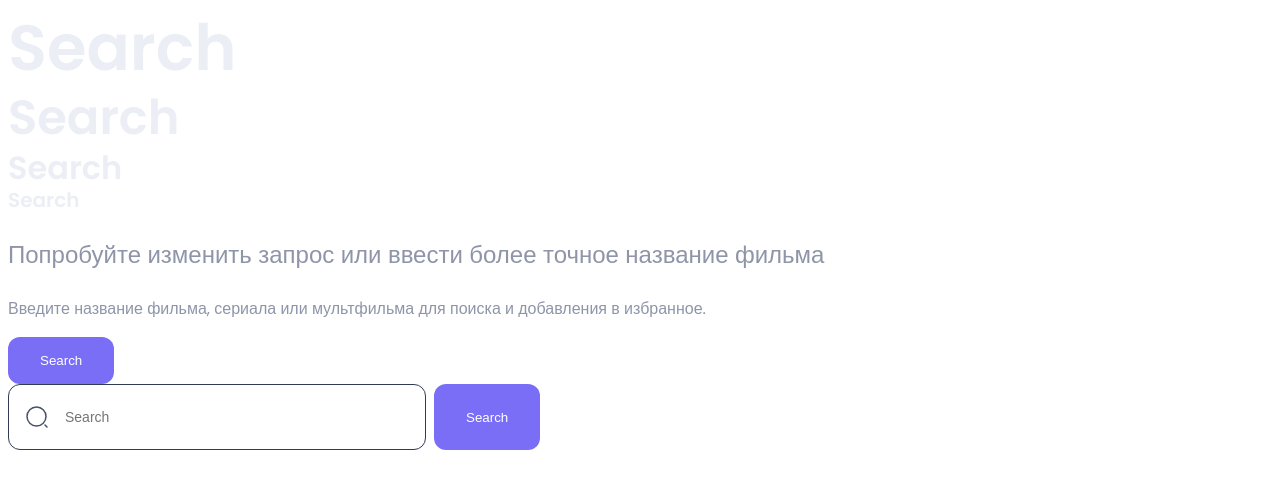
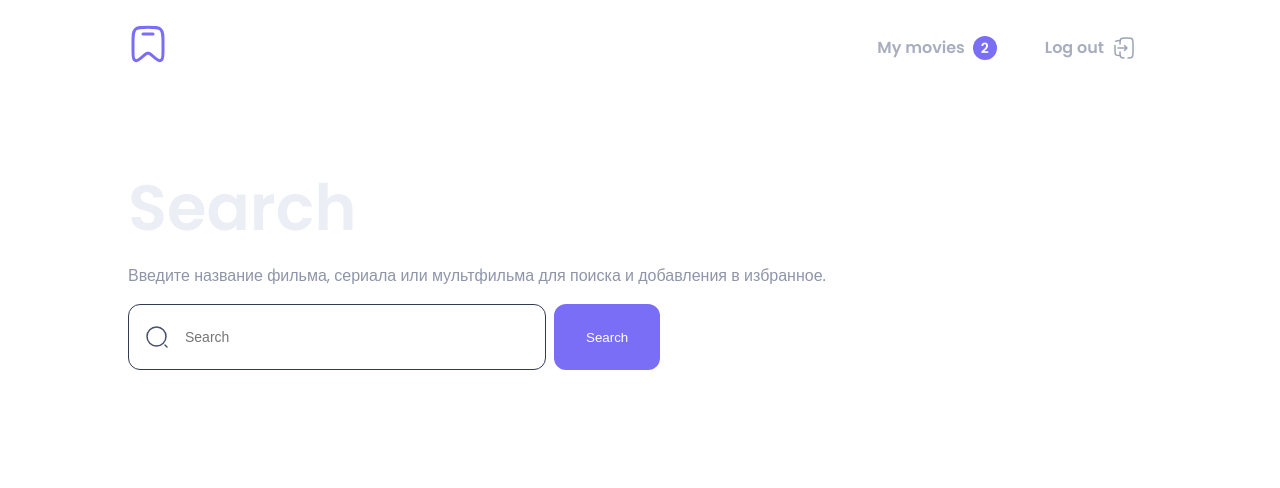
Before and after one commit to futbnj/react-tasks, a React (Vite) app: page / in a window 1280 px wide. Shown: the top 488 px of the page. Built offline with nearby package versions, Linux system fonts and the light colour scheme.

Commit message:
1-start: Add menu

```diff
--- a/src/App.jsx
+++ b/src/App.jsx
@@ -1,22 +1,21 @@
 import './App.scss';
 import Heading from './components/Heading/Heading.jsx';
 import Paragraph from './components/Paragraph/Paragraph.jsx';
-import Button from './components/Button/Button.jsx';
 import SearchForm from './components/SearchForm/SearchForm.jsx';
+import Header from './layout/Header/Header.jsx';
+import Body from './layout/Body/Body.jsx';
 
 function App() {
 
 	return (
-		<>
-			<Heading size={'h1'}>Search</Heading>
-			<Heading size={'h2'}>Search</Heading>
-			<Heading size={'h3'}>Search</Heading>
-			<Heading size={'h4'}>Search</Heading>
-			<Paragraph size={'large'}>Попробуйте изменить запрос или ввести более точное название фильма</Paragraph>
-			<Paragraph size={'medium'}>Введите название фильма, сериала или мультфильма для поиска и добавления в избранное.</Paragraph>
-			<Button>Search</Button>
-			<SearchForm />
-		</>
+		<div className={'app'}>
+			<Header />
+			<Body>
+				<Heading size={'h1'}>Search</Heading>
+				<Paragraph size={'medium'}>Введите название фильма, сериала или мультфильма для поиска и добавления в избранное.</Paragraph>
+				<SearchForm />
+			</Body>
+		</div>
 	);
 }
 
--- a/src/App.scss
+++ b/src/App.scss
@@ -0,0 +1,4 @@
+.app {
+  max-width: 1600px;
+  margin: 0 auto;
+}
--- /dev/null
+++ b/src/components/MenuItem/MenuItem.jsx
@@ -0,0 +1,22 @@
+import './MenuItem.scss';
+import classnames from 'classnames';
+
+function MenuItem({className, type, title, counter = 0}) {
+
+	return (
+		<>
+			<a href='#' target='_blank' className={classnames('menu-item', className)}>
+				<span className={'menu-item__title'}>{title}</span>
+				{type === 'logout' && (
+					<img src="/logout.svg" alt="Log out" className={'menu-item__icon'}/>
+				)}
+				{type === 'counter' && (
+					<span className={'menu-item__counter'}>{counter}</span>
+				)}
+			</a>
+		</>
+	);
+
+}
+
+export default MenuItem;
--- /dev/null
+++ b/src/components/MenuItem/MenuItem.scss
@@ -0,0 +1,43 @@
+.menu-item {
+  padding: 12px 16px;
+
+  display: flex;
+  align-items: center;
+  gap: 8px;
+
+  text-decoration: none;
+
+  &.active {
+    .menu-item__title {
+      color: #FFFFFF;
+    }
+  }
+}
+
+.menu-item__title {
+  font-size: 16px;
+  line-height: 24px;
+  font-weight: 600;
+  color: #A8AEBF;
+}
+
+.menu-item__counter {
+  width: 24px;
+  height: 24px;
+  border-radius: 50%;
+  background-color: #7B6EF6;
+
+  display: flex;
+  align-items: center;
+  justify-content: center;
+
+  font-size: 14px;
+  line-height: 24px;
+  font-weight: 600;
+  color: #FFFFFF;
+}
+
+.menu-item__icon {
+  width: 24px;
+  height: 24px;
+}
--- /dev/null
+++ b/src/layout/Body/Body.jsx
@@ -0,0 +1,12 @@
+import './Body.scss';
+
+function Body({children}) {
+
+	return (
+		<div className='body'>
+			{children}
+		</div>
+	);
+}
+
+export default Body;
--- /dev/null
+++ b/src/layout/Body/Body.scss
@@ -0,0 +1,3 @@
+.body {
+  padding: 80px 120px;
+}
--- /dev/null
+++ b/src/layout/Header/Header.jsx
@@ -0,0 +1,20 @@
+import './Header.scss';
+import MenuItem from '../../components/MenuItem/MenuItem.jsx';
+
+function Header() {
+
+	return (
+		<header className={'header'}>
+			<div className="logo">
+				<img src="/logo.svg" alt="Header"/>
+			</div>
+			<nav className={'nav'}>
+				<MenuItem title={'Search movies'} type={'blank'} className={'active'}/>
+				<MenuItem title={'My movies'} type={'counter'} counter={2}/>
+				<MenuItem title={'Log out'} type={'logout'}/>
+			</nav>
+		</header>
+	);
+}
+
+export default Header;
--- /dev/null
+++ b/src/layout/Header/Header.scss
@@ -0,0 +1,14 @@
+.header {
+  display: flex;
+  flex-wrap: wrap;
+  justify-content: space-between;
+
+  padding: 16px 120px;
+
+  .nav {
+    display: flex;
+    justify-content: space-between;
+    align-items: end;
+    gap: 16px;
+  }
+}
```
Also changed, not shown: public/logo.svg (added), public/logout.svg (added).
